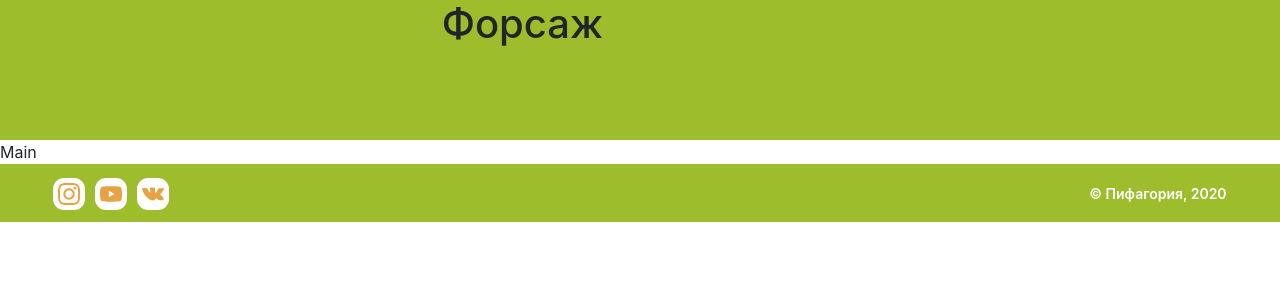
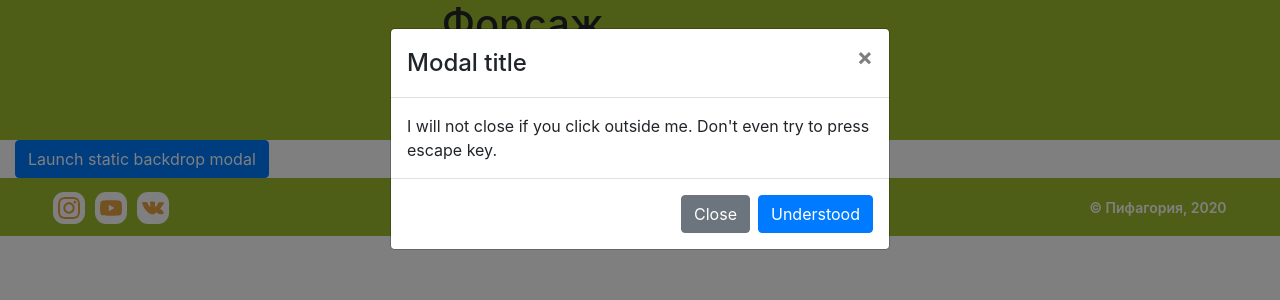
Before and after one commit to IlyaIvanchikov/forsage, a React (Create React App) app: page / in a window 1280 px wide. Shown: the top 300 px of the page. Built offline with nearby package versions, Linux system fonts and the light colour scheme.

Commit message:
feat: main

```diff
--- a/src/App.tsx
+++ b/src/App.tsx
@@ -3,11 +3,12 @@ import React, { Fragment } from 'react';
 // import { Button, Container, Row, Col } from 'react-bootstrap';
 import Header from './container/header/header';
 import Footer from './container/footer/footer';
+import Main from './container/main/main';
 
 const App = () => (
   <Fragment>
     <Header />
-    <main>Main</main>
+    <Main />
     <Footer />
   </Fragment>
 );
--- /dev/null
+++ b/src/container/main/main.module.scss
@@ -0,0 +1,6 @@
+@import '../../styleGuide/variable.scss';
+
+.main {
+    background-color: #fff;
+    color: $orangeColor;
+}
--- /dev/null
+++ b/src/container/main/main.tsx
@@ -0,0 +1,22 @@
+import React, { useState } from 'react';
+import classes from './main.module.scss';
+import ModalComponent from '../modal-component/modal-component';
+import { Row, Col, Button } from 'react-bootstrap';
+
+const Main: React.FC = () => {
+    const [show, setShow] = useState(true);
+
+    return (
+    <main className={classes.main}>
+        <Row>
+        <Col>
+        <Button variant="primary" onClick={() => setShow(true)}>
+            Launch static backdrop modal
+        </Button>
+        <ModalComponent showModal={show} />
+        </Col>
+        </Row>
+    </main>
+)};
+
+export default Main;
--- /dev/null
+++ b/src/container/modal-component/modal-component.tsx
@@ -0,0 +1,36 @@
+import React, { useState } from 'react';
+import { Modal, Button } from 'react-bootstrap';
+
+const ModalComponent: React.FC<{ showModal: boolean }> = ({ showModal }) => {
+  const [showM, setShowM] = useState(showModal);
+
+  const handleClose = () => setShowM(false);
+  // const handleShow = () => setShowM(true);
+
+  return (
+    <>
+      <Modal
+        show={showM}
+        onHide={handleClose}
+        backdrop="static"
+        keyboard={false}
+      >
+        <Modal.Header closeButton>
+          <Modal.Title>Modal title</Modal.Title>
+        </Modal.Header>
+        <Modal.Body>
+          I will not close if you click outside me. Don't even try to press
+          escape key.
+        </Modal.Body>
+        <Modal.Footer>
+          <Button variant="secondary" onClick={handleClose}>
+            Close
+          </Button>
+          <Button variant="primary">Understood</Button>
+        </Modal.Footer>
+      </Modal>
+    </>
+  );
+};
+
+export default ModalComponent;
```
